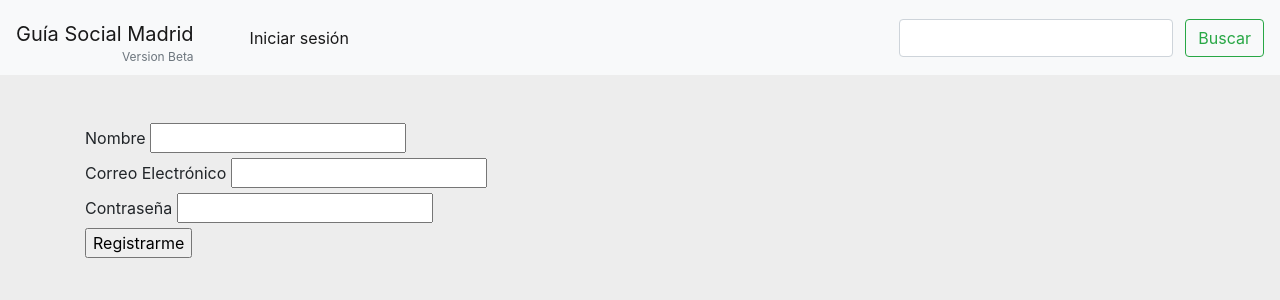
After one commit to fjavierlh/guia-social, a Flask app: page /registro/ in a window 1280 px wide. The commit adds this page. Shown: the top 300 px of the page. Run offline with Flask 2, Linux system fonts and the light colour scheme; parts of the project's set-up code (start-up, migrations or seed data) failed here and were passed over; some libraries are stand-ins or nearby versions.

Commit message:
Almacena el usuario y contraseña en la base de datos pero luego no entra

```diff
--- a/basededatos_esquema.sql
+++ b/basededatos_esquema.sql
@@ -1,6 +1,7 @@
 CREATE TABLE IF NOT EXISTS usuarios(
-    ID INTEGER PRIMARY KEY AUTOINCREMENT NOT NULL,
+    ID INTEGER PRIMARY KEY AUTOINCREMENT,
     nombre TEXT NOT NULL,
+    correoElectronico TEXT NOT NULL,
     password TEXT NOT NULL,
     favoritos TEXT
 );
--- a/formularios.py
+++ b/formularios.py
@@ -1,7 +1,20 @@
 from flask_wtf import FlaskForm
-from wtforms import StringField, SubmitField
+from wtforms import StringField, SubmitField,  PasswordField, BooleanField
 from wtforms.validators import DataRequired, Length
 
 class Busqueda(FlaskForm):
-    terminoBusqueda = StringField('Busqueda', validators=[DataRequired(), Length(min=3, max=128)])
+    terminoBusqueda = StringField("Busqueda", validators=[DataRequired(), Length(min=3, max=128)])
     buscar = SubmitField("Buscar")
+
+class LoginApp(FlaskForm):
+    correoElectronico = StringField("Correo Electrónico", validators=[DataRequired()])
+    password = StringField("Contraseña", validators=[DataRequired()])
+    recuerdame = BooleanField("Recuérdame")
+    entrar = SubmitField("Entrar")
+
+
+class FormularioRegistro(FlaskForm):
+    nombre = StringField("Nombre", validators=[DataRequired()])
+    correoElectronico = StringField("Correo Electrónico", validators=[DataRequired()])
+    password = StringField("Contraseña", validators=[DataRequired()])
+    registrarme = SubmitField("Registrarme")
--- a/main.py
+++ b/main.py
@@ -1,24 +1,38 @@
 import logSystem
 from config import nombreBD
+from usuario import Usuario
 from gestorDeDatos import GestorDeDatos
-from formularios import Busqueda
+from formularios import Busqueda, LoginApp, FormularioRegistro
 
 from flask import Flask, render_template, request, redirect, url_for
+from flask_login import LoginManager, login_user, current_user
+from werkzeug.urls import url_parse
+
 
 import os
 
 app = Flask(__name__)
 app.config['SECRET_KEY'] = 'ee18abb43892f9b37df141a308e6864c0be4847c83d938324690500dbf0beb55837d0a1ebebd2a367cc1e014d72e9b92e8ff140e47678d60f380b9d5dfd5a000'
-
+login_manager = LoginManager(app)
 
 guiaSocial = GestorDeDatos("https://datos.madrid.es/egob/catalogo/212774-0-atencion-social.json")
 
 if not os.path.exists(nombreBD):
+    print("Creando Base de datos.")
     guiaSocial.crearModificarDB("", True)
     guiaSocial.crearEntidadesSQL();
+    print("Base de datos creada con éxito")
     logSystem.log("INFO", "Programa arrancado. Creada y actualizada base de datos.")
 else:
     logSystem.log("INFO", "Programa arrancado. No es necesario crear base de datos")
+
+@login_manager.user_loader
+def cargar_usuario(id):
+    usuario = guiaSocial.consultarDB(f"SELECT * FROM usuarios WHERE ID = '{ id }'")
+    if usuario:
+        return usuario
+    else:
+        return None
 
 @app.route("/", methods=["GET", "POST"])
 @app.route("/resultado/", methods=["GET", "POST"])
@@ -52,3 +66,43 @@ def mostrarDetalle(nombre):
     coordenadas = eval(entidad[0][4])
 
     return render_template("detalle.html", entidad=entidad, nombre=nombre, coordenadas=coordenadas, formulario = Busqueda())
+
+
+@app.route("/registro/", methods=["GET", "POST"])
+def registro():
+    template = "registro.html"
+
+    formularioRegistro = FormularioRegistro()
+    if formularioRegistro.validate_on_submit():
+        nombre = formularioRegistro.nombre.data
+        correoElectronico = formularioRegistro.correoElectronico.data
+        password = formularioRegistro.password.data
+
+        nuevoUsuario = Usuario(nombre, correoElectronico, password)
+
+        guiaSocial.crearModificarDB(f'''INSERT INTO usuarios
+        VALUES(NULL, "{nuevoUsuario.nombre}", "{nuevoUsuario.correoElectronico}","{nuevoUsuario.password}","{nuevoUsuario.favoritos}");''')
+
+        template = "registro_completado.html"
+
+    return render_template(f"{ template }", formularioRegistro = formularioRegistro, formulario = Busqueda())
+
+@app.route("/acceso/", methods=["GET", "POST"])
+def acceso():
+    if current_user.is_authenticated:
+        return redirect(url_for('index'))
+
+    formularioLogin = LoginApp()
+
+    if formularioLogin.validate_on_submit():
+        usuario = guiaSocial.getUsuario(formularioLogin.correoElectronico.data)
+        print(usuario)
+        if  usuario is not None and usuario.comprobar_password(formularioLogin.password.data):
+            login_user(usuario, recuerdame=formularioLogin.recuerdame.data)
+            siguiente_pagina = request.args.get('next')
+
+            if not siguiente_pagina or url_parse(siguiente_pagina).netloc != '':
+                siguiente_pagina = url_for('index')
+            return redirect(siguiente_pagina)
+
+    return render_template('login.html', formularioLogin=formularioLogin, formulario = Busqueda())
--- a/requirements.txt
+++ b/requirements.txt
@@ -3,3 +3,4 @@ pytz==2020.1
 Flask==1.1.2
 WTForms==2.3.3
 email-validator==1.1.1
+flask-login==0.5.0
--- a/templates/index.html
+++ b/templates/index.html
@@ -11,7 +11,7 @@
     <body>
         <nav class="navbar navbar-expand-lg navbar-light bg-light">
           <div>
-            <a class="navbar-brand d-block pt-3 pb-0 mr-5 text-right" style="line-height:1em" href="/">
+            <a class="navbar-brand d-block pt-3 pb-0 mr-5 text-right" style="line-height:1em" href="{{ url_for('index')}}">
                 Guía Social Madrid <br>
                 <small id="subtitle" class="text-muted" style="font-size: 60%;">
                     Version Beta
@@ -25,11 +25,11 @@
             <div class="collapse navbar-collapse" id="navbarNavDropdown">
               <ul class="navbar-nav mr-auto">
                 <li class="nav-item active">
-                  <a class="nav-link" href="/">Inicio <span class="sr-only">(current)</span></a>
+                  <a class="nav-link" href="{{ url_for('acceso')}}">Iniciar sesión <span class="sr-only">(current)</span></a>
                 </li>
               </ul>
 
-              <form class="form-inline" action="/resultado/" method="POST" novalidate>
+              <form class="form-inline" action="{{ url_for('index')}}" method="POST" novalidate>
                 {{ formulario.hidden_tag() }}
                 <div>
                 {{ formulario.terminoBusqueda(class_="form-control mr-sm-2") }}
@@ -85,7 +85,7 @@
                         {% for entidad in entidades %}
 
                             <div class="col-sm-6 mb-5">
-                            <a href="/entidad/{{ entidad[1] }}"><h4>{{ entidad[1] }}</h4></a>
+                            <a href="{{ url_for('mostrarDetalle', nombre=entidad[1])}}"><h4>{{ entidad[1] }}</h4></a>
                             <p class="d-inline-block mr-3">
                                 <b>Barrio:</b>
                                 {% if entidad[6] == "" %}
@@ -104,7 +104,7 @@
                             </p>
 
                             <p>
-                                <a class="btn btn-primary" href="/entidad/{{ entidad[1] }}" target="" title="{{ entidad['title'] }}" rel="noopener noreferrer">
+                                <a class="btn btn-primary" href="{{ url_for('mostrarDetalle', nombre=entidad[1])}}" target="" title="{{ entidad['title'] }}" rel="noopener noreferrer">
                                     <b>Más información</b>
                                 </a>
                             </p>
--- /dev/null
+++ b/templates/registro.html
@@ -0,0 +1,35 @@
+{% extends "index.html" %}
+
+{% block title %}Registro en Guía Social{% endblock %}
+
+{% block content %}
+    <div>
+        <form action="" method="post" novalidate>
+            {{ formularioRegistro.hidden_tag() }}
+            <div>
+                {{ formularioRegistro.nombre.label }}
+                {{ formularioRegistro.nombre }}<br>
+                {% for error in formularioRegistro.nombre.errors %}
+                <span style="color: red;">{{ error }}</span>
+                {% endfor %}
+            </div>
+            <div>
+                {{ formularioRegistro.correoElectronico.label }}
+                {{ formularioRegistro.correoElectronico }}<br>
+                {% for error in formularioRegistro.correoElectronico.errors %}
+                <span style="color: red;">{{ error }}</span>
+                {% endfor %}
+            </div>
+            <div>
+                {{ formularioRegistro.password.label }}
+                {{ formularioRegistro.password }}<br>
+                {% for error in formularioRegistro.password.errors %}
+                <span style="color: red;">{{ error }}</span>
+                {% endfor %}
+            </div>
+            <div>
+                {{ formularioRegistro.registrarme() }}
+            </div>
+        </form>
+    </div>
+{% endblock %}
--- a/templates/resultado.html
+++ b/templates/resultado.html
@@ -7,7 +7,7 @@
                     {% for entidad in entidades %}
 
                         <div class="col-sm-6 mb-5">
-                        <a href="/entidad/{{ entidad[1] }}"><h4>{{ entidad[1] }}</h4></a>
+                        <a href="{{ url_for('mostrarDetalle', nombre=entidad[1])}}"><h4>{{ entidad[1] }}</h4></a>
                         <p class="d-inline-block mr-3">
                             <b>Distrito:</b>
                             {% if entidad[6] == "" %}
@@ -26,7 +26,7 @@
                         </p>
 
                         <p>
-                            <a class="btn btn-primary" href="/entidad/{{ entidad[1] }}" target="_blank" title="{{ entidad['title'] }}" rel="noopener noreferrer">
+                            <a class="btn btn-primary" href="{{ url_for('mostrarDetalle', nombre=entidad[1])}}" target="_blank" title="{{ entidad['title'] }}" rel="noopener noreferrer">
                                 <b>Más información</b>
                             </a>
                         </p>
```
Also changed, not shown: gestorDeDatos.py (+8 -0 lines), templates/login.html (added, +31 -0 lines), templates/registro_completado.html (added, +9 -0 lines), usuario.py (added, +19 -0 lines), basededatos.db.
